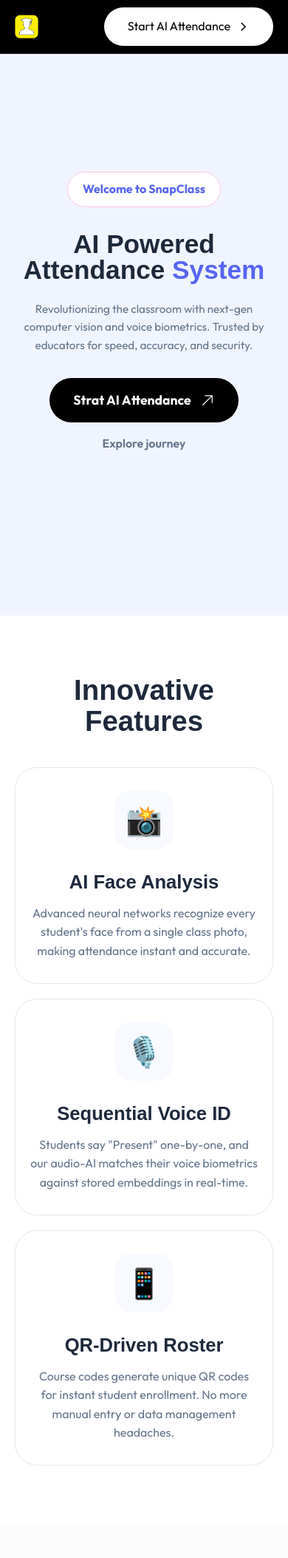
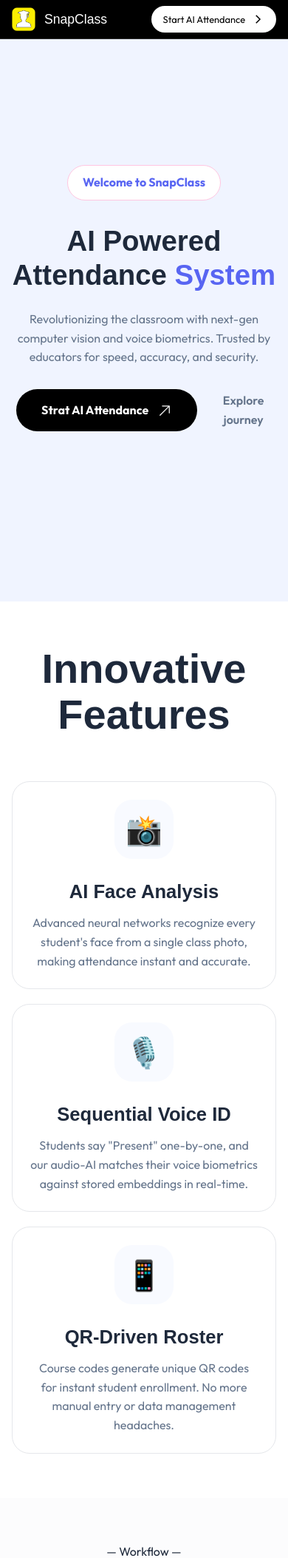
Before and after one commit to ravikantdss2018-jpg/snapClass-landing-page, a Flask app: page / in a window 390 px wide; the page is wider, and only the part inside the window is pictured. Shown: the top 2106 px of that part at 74% size. Run offline with Flask 3, Linux system fonts and the light colour scheme; some web fonts are replaced.

Commit message:
Enhance mobile responsiveness in style.css
Updated media queries for improved mobile responsiveness and adjusted various element styles for better layout on smaller screens.

```diff
--- a/static/css/style.css
+++ b/static/css/style.css
@@ -513,206 +513,143 @@ h4 {
 
 /* Mobile Responsiveness Improvements */
 
-@media (max-width: 1200px) {
+@media (max-width: 768px) {
     .navbar {
-        padding: 12px 40px;
+        padding: 8px 16px;
     }
 
-    .hero h1 {
-        font-size: 4.5rem;
+    .logo img{
+        height: 28px;
     }
 
-    .floating-card {
+    .logo-text{
+        font-size: 1.1rem;
+    }
+
+    .nav-links{
         display: none;
     }
 
-    .features,
-    .teacher-flow,
-    .tech-stack,
-    .purple-section {
-        padding: 80px 40px;
-    }
-}
-
-@media (max-width: 1024px) {
-    .hero h1 {
-        font-size: 3.5rem;
+    .btn-pill{
+        padding: 8px 16px;
+        font-size: 0.8rem;
     }
 
-    .tech-grid {
-        grid-template-columns: 1fr;
+    .hero{
+        padding: 60px 16px;
     }
 
-    .flow-step {
-        gap: 40px;
-        margin-bottom: 80px;
+    .hero h1{
+        font-size: 2.4rem;
+        line-height: 1.2;
     }
 
-    .flow-content h3 {
-        font-size: 2.2rem;
+    .hero p{
+        font-size: 1rem;
+        margin-bottom: 30px;
     }
 
-    .tech-stack {
-        padding: 50px 20px;
-        border-radius: 40px;
-        margin: 20px;
+    .btn-cta{
+        width: 100%;
+        justify-content: center;
+        padding: 16px;
+        font-size: 1rem;
     }
 
-    .tech-stack h2 {
-        font-size: 2.4rem;
+    .link-action{
+        font-size: 1rem;
     }
-
-    .tech-grid {
-        grid-template-columns: repeat(2, 1fr);
-        margin-top: 30px;
-    }
-}
-
-@media (max-width: 768px) {
-    .navbar .logo-text {
+    .floating-card{
         display: none;
     }
 
-    .navbar {
-        padding: 10px 20px;
+    .features{
+        padding: 60px 16px;
     }
 
-    .nav-links {
-        display: none;
+    features h2{
+        font-size: 2.1rem;
     }
 
-    .hero {
-        padding: 60px 20px;
-    }
-
-    .hero h1 {
-        font-size: 2.8rem;
-    }
-
-    .hero p {
-        font-size: 1rem;
-        margin-bottom: 32px;
-    }
-
-    .hero-actions {
-        flex-direction: column;
-        gap: 16px;
-    }
-
-    .btn-cta {
-        padding: 16px 32px;
-        width: 100%;
-        justify-content: center;
-    }
-
-    .features,
-    .teacher-flow {
-        padding: 80px 20px;
-    }
-
-    .features h2 {
-        font-size: 2.4rem;
-        margin-bottom: 40px;
-    }
-
-    .feature-grid {
+    .feature-grid{
         grid-template-columns: 1fr;
         gap: 20px;
     }
 
-    .feature-card {
-        padding: 30px 20px;
+    .feature-card{
+        padding: 24px;
+        border-radius: 24px;
+    }
+
+    .tech-stack{
+        padding: 60px 16px;
+        margin: 20px;
         border-radius: 30px;
     }
 
-    .flow-step {
-        flex-direction: column !important;
+    .tech-stack h2{
+        font-size: 2rem;
+    }
+
+    .tech-grid{
+        grid-template-columns: 1fr;
+    }
+
+    .tech-card{
+        padding: 20px;
+    }
+
+    .teacher-flow{
+        padding: 60px 16px;
+    }
+
+    .flow-step{
+        flex-direction: column;
         gap: 20px;
         margin-bottom: 60px;
     }
 
-    .flow-image {
+    .flow-content h3{
+        font-size: 1.8rem;
+    }
+
+    .flow-content p{
+        font-size: 1.1rem;
+    }
+
+    .flow-image{
         width: 100%;
-        flex: none;
         border-radius: 20px;
     }
 
-    .flow-content h3 {
-        font-size: 1.8rem;
-        margin-bottom: 12px;
+    .purple-section{
+        padding: 60px 16px;
+        margin: 20px;
+        border-radius: 30px;
     }
 
-    .flow-content p {
-        font-size: 1rem;
-        margin-bottom: 20px;
-    }
-
-    .tech-stack {
-        padding: 60px 20px;
-        margin: 20px;
-        border-radius: 40px;
-    }
-
-    .tech-stack h2 {
-        font-size: 2.4rem;
-    }
-
-    .tech-card {
-        padding: 20px;
-        flex-direction: column;
-        text-align: center;
-        gap: 15px;
-    }
-
-    .t-icon {
-        margin: 0 auto;
-    }
-
-    .tech-tag {
-        position: relative;
-        top: 0;
-        right: 0;
-        margin-top: 10px;
-        display: inline-block;
-    }
-
-    .purple-section {
-        padding: 60px 20px;
-        margin: 20px;
-        border-radius: 40px;
-    }
-
-    .purple-section h2 {
+    .purple-section h2{
         font-size: 2rem;
     }
 
-    .btn-white {
-        padding: 16px 32px;
+    .btn-white{
         width: 100%;
+        padding: 16px;
     }
 
-    .main-footer {
-        padding: 60px 20px 30px;
+    .main-footer{
+        padding: 60px 16px 30px;
     }
 
-    .main-footer .footer-grid {
+    .main-footer.footer-grid{
         grid-template-columns: 1fr;
         gap: 40px;
         text-align: center;
-        margin-bottom: 40px;
     }
 
-    .footer-brand p {
+    img{
         max-width: 100%;
-    }
-}
-
-@media (max-width: 480px) {
-    .hero h1 {
-        font-size: 2.2rem;
+        height: auto;
     }
 
-    .hero p {
-        font-size: 0.95rem;
-    }
 }
```
